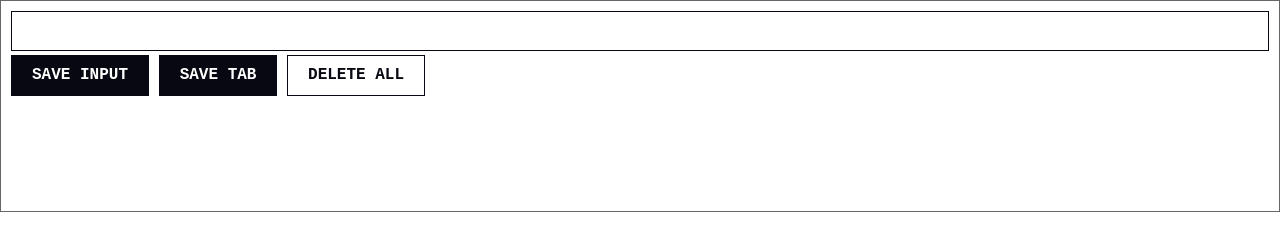
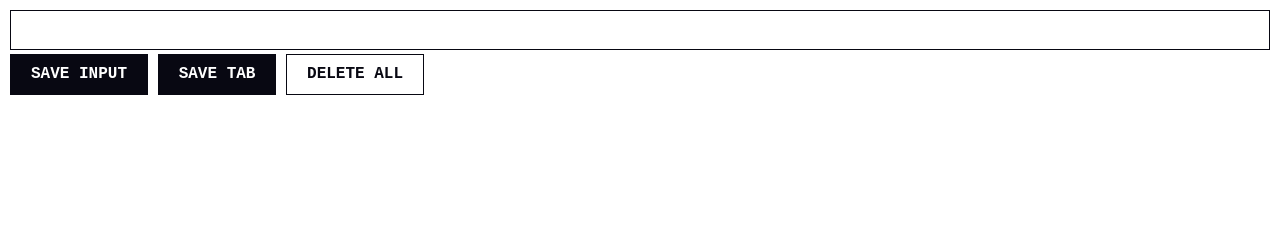
Before and after one commit to GerardLopezGarcia/Portfolio, a browser extension: page chromeE/index.html in a window 1280 px wide. Drawn offline with nearby package versions, Linux system fonts and the light colour scheme.

Commit message:
arreglos

```diff
--- a/chromeE/index.css
+++ b/chromeE/index.css
@@ -23,12 +23,25 @@
 }
 
 body {
-    border: solid 1px #666 ;
+    /* border: solid 1px #666 ; */
     margin: 0;
     padding: 10px;
-    height: 190px;
+    height: 300px;
     font-family: var(--secondary-font-family);
 
+}
+body::-webkit-scrollbar {
+    width: 12px;               /* width of the entire scrollbar */
+}
+
+body::-webkit-scrollbar-track {
+    background:rgba(245,245,241,255)        /* color of the tracking area */
+}
+
+body::-webkit-scrollbar-thumb {
+    background-color:  #080812;    /* color of the scroll thumb */
+    border-radius: 20px;       /* roundness of the scroll thumb */
+    border: 3px solid rgba(245,245,241,255)  /* creates padding around scroll thumb */
 }
 
 input {
--- a/js/script.js
+++ b/js/script.js
@@ -1,5 +1,5 @@
 let  sections = document.getElementById("clickable")
-let  out = document.getElementById("body")
+
 
 sections.addEventListener("click",function changeMe(){
     sections.innerHTML = `<iframe src="chromeE\\index.html" frameborder="0" width="100%"height="190px"></iframe>`
@@ -9,7 +9,7 @@ sections.addEventListener("click",function changeMe(){
 
 });
 
-out.addEventListener("mouseout",function () {
+addEventListener("scroll",function () {
     sections.innerHTML = `<img  src="img/extension.png" alt="porject-image" >`
     console.log("sfgsdfgsdf")
 })
```
Also changed, not shown: css/styles.css (+7 -0 lines), index.html (+9 -4 lines), img/languages.png (added), img/tirbute2.png (added).
